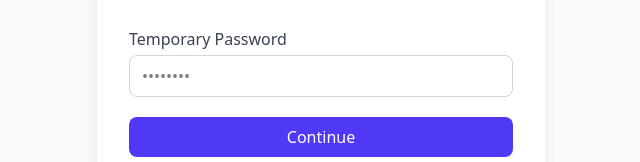
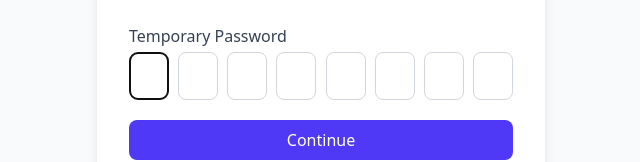
Before and after one commit to Edodian/System-Evidencie-Odbornej-Praxe, a Vue app in the folder Frontend/: page /enter-temp-password in a window 1280 px wide. Shown: the part 388-550 px from the top of the page, without its empty margins (319-959 px from the left). Built offline with nearby package versions, Linux system fonts and the light colour scheme; the HTML template or start-up script is replaced by a standard one.

Commit message:
feature: Password reset flow with temporary password input and navigation

```diff
--- a/Frontend/src/views/CreateNewPassword.vue
+++ b/Frontend/src/views/CreateNewPassword.vue
@@ -3,18 +3,19 @@
     <div class="w-full max-w-md bg-white rounded-2xl shadow-lg p-8 relative">
 
       <!-- Back -->
-     <button
-    @click="goBack"
-    class="inline-flex items-center text-indigo-600 hover:text-indigo-800 font-semibold"
-  >
-    ← Back
-  </button>
+      <button
+        @click="goBack"
+        class="inline-flex items-center text-indigo-600 hover:text-indigo-800 font-semibold mb-4"
+      >
+        ← Back
+      </button>
 
       <h1 class="text-2xl font-bold text-center text-indigo-600 mb-6">
         Create New Password
       </h1>
 
       <form @submit.prevent="createNewPassword" class="space-y-5">
+
         <div>
           <label class="block text-gray-700 mb-1">New Password</label>
           <input
@@ -43,6 +44,16 @@
         >
           Save Password
         </button>
+
+        <!-- Abort button -->
+        <button
+          type="button"
+          @click="abortChange"
+          class="w-full mt-3 text-indigo-600 font-medium py-2 rounded-lg hover:bg-indigo-50 transition"
+        >
+          Abort changes
+        </button>
+
       </form>
 
       <p v-if="error" class="text-red-600 text-center mt-4">{{ error }}</p>
@@ -53,14 +64,16 @@
 <script setup>
 import { ref } from 'vue'
 import { useRouter } from 'vue-router'
-import axios from '../api.js'
 
 const router = useRouter()
 const newPwd = ref('')
 const repeatPwd = ref('')
 const error = ref('')
 
-const goBack = () => router.back()
+const goBack = () => {
+  router.back()
+}
+const abortChange = () => router.push('/login')
 
 const createNewPassword = async () => {
   if (newPwd.value !== repeatPwd.value) {
@@ -74,19 +87,9 @@ const createNewPassword = async () => {
   }
 
   try {
-    // 🟡 пока нет бекенда — мок
+    // Пока нет бэка — просто успех
     router.push('/login')
-
-    // 🔵 потом:
-    /*
-    const res = await axios.post('/auth/set-password', {
-      password: newPwd.value
-    })
-    if (res.status === 200) {
-      router.push('/login')
-    }
-    */
-  } catch (e) {
+  } catch {
     error.value = "Failed to set password"
   }
 }
--- a/Frontend/src/views/EnterTempPassword.vue
+++ b/Frontend/src/views/EnterTempPassword.vue
@@ -12,7 +12,6 @@
         </button>
       </div>
 
-
       <h1 class="text-2xl font-bold text-center text-indigo-600 mb-6">
         Enter Temporary Password
       </h1>
@@ -26,13 +25,24 @@
       <form @submit.prevent="submitTempPassword" class="space-y-5">
         <div>
           <label class="block text-gray-700 mb-1">Temporary Password</label>
+
+          <!-- 8 OTP Boxes -->
+          <div class="flex justify-between gap-2">
             <input
-            v-model="tempPassword"
-            type="password"
-            placeholder="••••••••"
-            class="w-full border border-gray-300 rounded-lg px-3 py-2 focus:ring-indigo-500 focus:border-indigo-500"
-            required
+              v-for="(box, index) in codeBoxes"
+              :key="index"
+              ref="inputs"
+              maxlength="1"
+              class="w-10 h-12 text-center text-xl border border-gray-300 rounded-lg
+                     focus:ring-indigo-500 focus:border-indigo-500"
+              v-model="codeBoxes[index]"
+              @input="onInput(index)"
+              @keydown.backspace.prevent="onBackspace(index)"
+              @keydown.left.prevent="focusPrev(index)"
+              @keydown.right.prevent="focusNext(index)"
+              @paste="onPaste($event)"
             />
+          </div>
         </div>
 
         <button
@@ -49,36 +59,88 @@
 </template>
 
 <script setup>
-import { ref } from 'vue'
+import { ref, onMounted } from 'vue'
 import { useRouter } from 'vue-router'
 import axios from '../api.js'
 
 const router = useRouter()
-const tempPassword = ref('')
-const error = ref('')
 
-const goBack = () => router.push('/register/student')
+// 8 ячеек
+const codeBoxes = ref(Array(8).fill(""))
+const inputs = ref([])
+const tempPassword = ref("")
+const error = ref("")
+
+const goBack = () => router.push('/forgot-password')
+
+// авто-фокус на первой ячейке
+onMounted(() => {
+  setTimeout(() => inputs.value[0]?.focus(), 50)
+})
+
+const onInput = (index) => {
+  const value = codeBoxes.value[index]
+
+  if (value.length > 1) {
+    codeBoxes.value[index] = value.charAt(0)
+  }
+
+  if (value && index < 7) {
+    inputs.value[index + 1].focus()
+  }
+
+  tempPassword.value = codeBoxes.value.join("")
+}
+
+const onBackspace = (index) => {
+  if (!codeBoxes.value[index] && index > 0) {
+    inputs.value[index - 1].focus()
+  }
+  codeBoxes.value[index] = ""
+  tempPassword.value = codeBoxes.value.join("")
+}
+
+const focusPrev = (index) => {
+  if (index > 0) inputs.value[index - 1].focus()
+}
+
+const focusNext = (index) => {
+  if (index < 7) inputs.value[index + 1].focus()
+}
+
+// ---------------
+//  ВСТАВКА (CTRL+V)
+// ---------------
+const onPaste = (event) => {
+  const paste = event.clipboardData.getData("text").trim()
+
+  if (!paste) return
+
+  const chars = paste.slice(0, 8).split("") // максимум 8 символов
+
+  for (let i = 0; i < 8; i++) {
+    codeBoxes.value[i] = chars[i] || ""
+  }
+
+  // обновляем пароль
+  tempPassword.value = codeBoxes.value.join("")
+
+  // ставим фокус на последнюю непустую ячейку
+  const lastIndex = chars.length - 1
+  if (inputs.value[lastIndex]) {
+    setTimeout(() => inputs.value[lastIndex].focus(), 10)
+  }
+}
 
 const submitTempPassword = async () => {
   try {
-    // 🟡 пока без бекенда — просто мок
-    if (tempPassword.value.length < 4) {
-      error.value = "Invalid temporary password"
+    if (tempPassword.value.length !== 8) {
+      error.value = "Temporary password must be 8 characters"
       return
     }
 
-    // При успехе:
     router.push('/create-new-password')
 
-    // 🔵 когда появится бек:
-    /*
-    const res = await axios.post('/auth/check-temp-password', {
-      tempPassword: tempPassword.value
-    })
-    if (res.status === 200) {
-      router.push('/create-password')
-    }
-    */
   } catch (e) {
     error.value = "Wrong temporary password"
   }
--- a/Frontend/src/views/ForgotPassword.vue
+++ b/Frontend/src/views/ForgotPassword.vue
@@ -76,12 +76,13 @@ const handleSubmit = async () => {
   message.value = ""
 
   try {
-    // 🔹 Mock API POST-запрос
     await new Promise((resolve) => setTimeout(resolve, 1000))
     console.log("POST /api/forgot-password", { email: email.value })
 
     message.value = "Password reset link has been sent to your email."
-    setTimeout(() => router.push("/login"), 2500)
+
+    setTimeout(() => router.push("/enter-temp-password"), 800)
+
   } catch (err) {
     error.value = "Something went wrong. Please try again later."
   }
--- a/Frontend/src/views/RegisterStudent.vue
+++ b/Frontend/src/views/RegisterStudent.vue
@@ -126,7 +126,7 @@ import axios from '../api.js'
 const router = useRouter()
 
 const goBack = () => {
-  router.push('/enter-temp-password')
+  router.push('/')
 }
 
 const form = ref({
```
Lines whose indentation alone changed are shown as unchanged.
